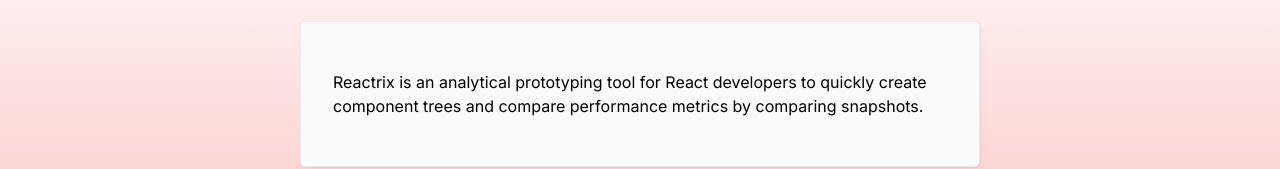
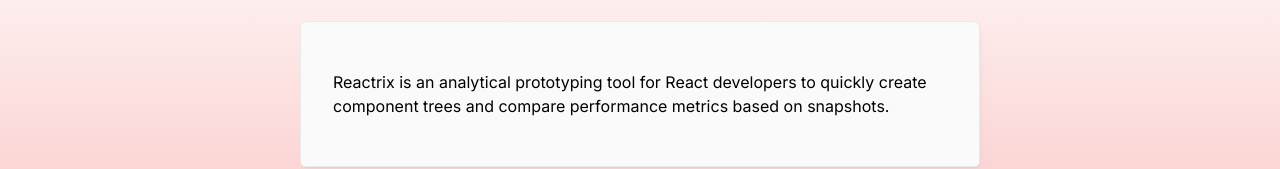
Before and after one commit to Reactrix-Admin/reactrixapp, a Next.js app: page /main in a window 1280 px wide. Shown: the part 127-296 px from the top of the page. Built offline with nearby package versions, Linux system fonts and the light colour scheme.

Commit message:
edited description text

```diff
--- a/pages/main.js
+++ b/pages/main.js
@@ -10,8 +10,8 @@ export default function Main() {
         <div className={styles.card}>
           <p>
             Reactrix is an analytical prototyping tool for React developers to
-            quickly create component trees and compare performance metrics by
-            comparing snapshots.
+            quickly create component trees and compare performance metrics based
+            on snapshots.
           </p>
         </div>
         <h1>Features</h1>
```
